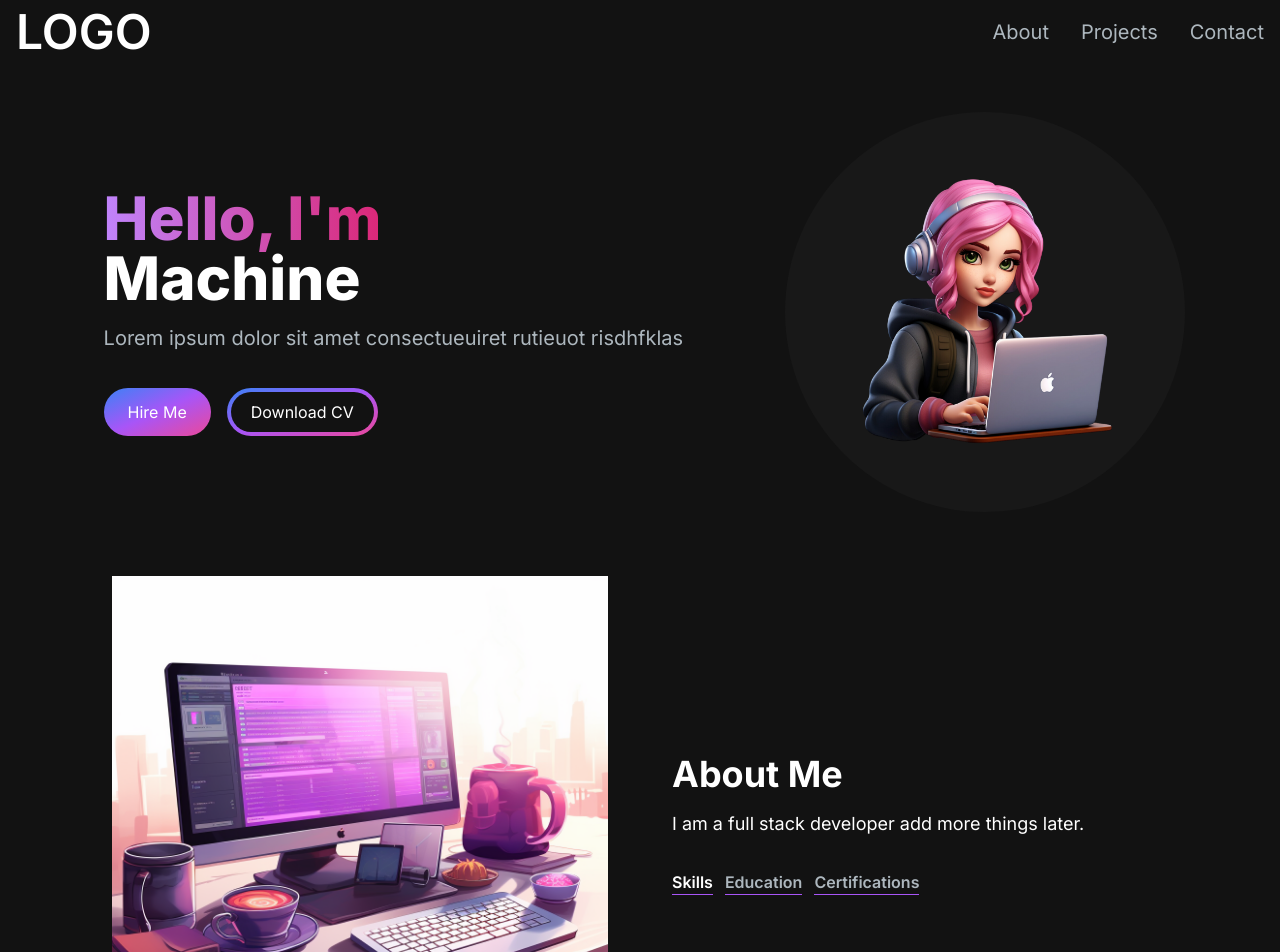
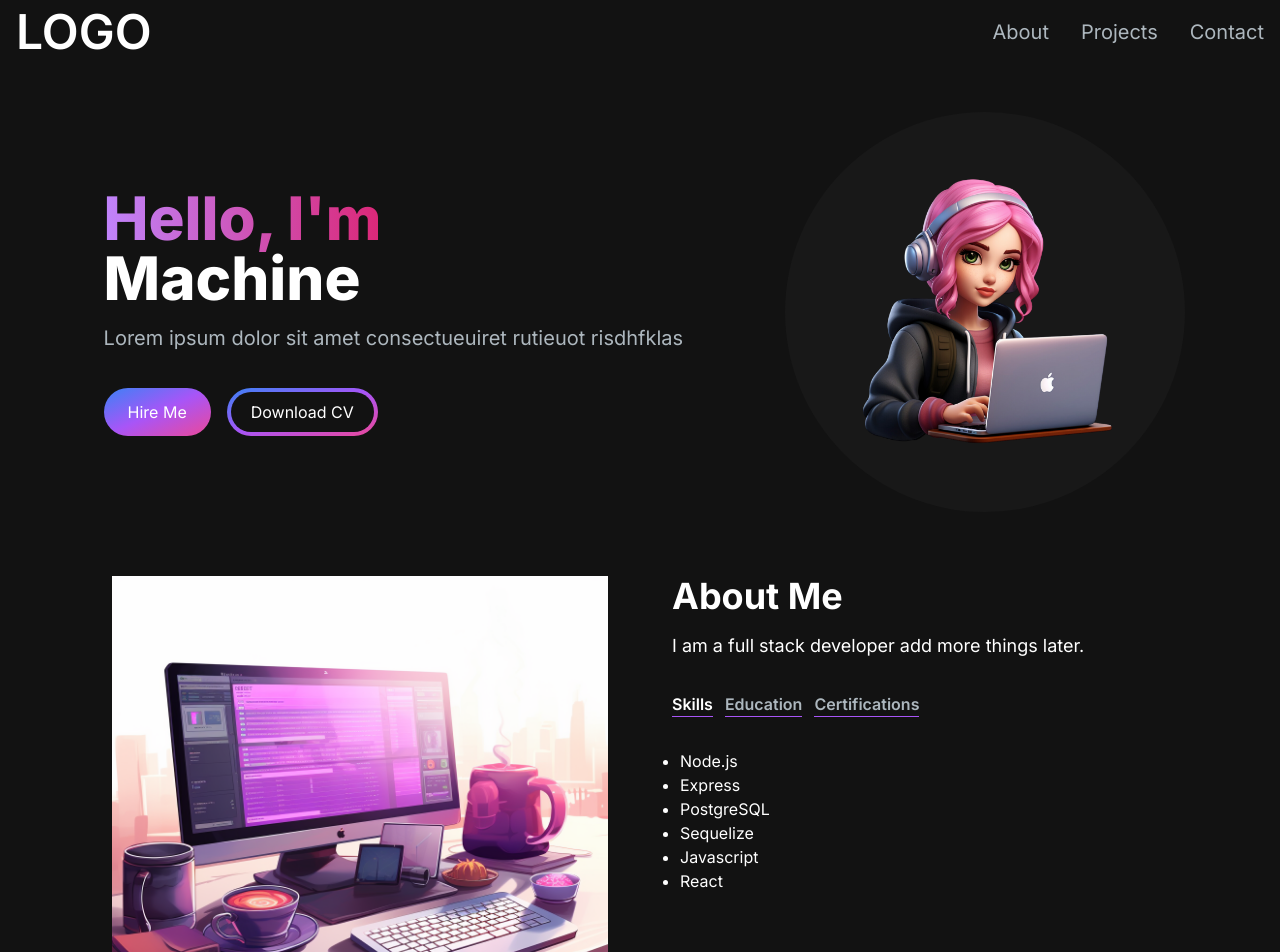
Before and after one commit to JoshCodeAligator/joshua-portfolio-website, a Next.js app: page / in a window 1280 px wide. Shown: the top 952 px of the page. Built offline with nearby package versions, Linux system fonts and the light colour scheme.

Commit message:
Create TAB_DATA variable

```diff
--- a/src/app/components/AboutSection.jsx
+++ b/src/app/components/AboutSection.jsx
@@ -2,6 +2,43 @@
 import React, { useTransition, useState } from "react";
 import Image from "next/image";
 import TabButton from "./TabButton";
+
+const TAB_DATA = [
+  {
+    title: "Skills",
+    id: "skills",
+    content: (
+      <ul className="list-disc pl-2">
+        <li>Node.js</li>
+        <li>Express</li>
+        <li>PostgreSQL</li>
+        <li>Sequelize</li>
+        <li>Javascript</li>
+        <li>React</li>
+      </ul>
+    ),
+  },
+  {
+    title: "Education",
+    id: "education",
+    content: (
+      <ul className="list-disc pl-2">
+        <li>Fullstack Academy of Code</li>
+        <li>University of Calgary</li>
+      </ul>
+    ),
+  },
+  {
+    title: "Certifications",
+    id: "certifications",
+    content: (
+      <ul className="list-disc pl-2">
+        <li>AWS Cloud Practitioner</li>
+        <li>Google Professional Cloud Developer</li>
+      </ul>
+    ),
+  },
+];
 
 const AboutSection = () => {
   const [tab, setTab] = useState("skills");
@@ -16,12 +53,12 @@ const AboutSection = () => {
     <section className="text-white">
       <div className="md:grid md:grid-cols-2 gap-8 items-center py-8 px-4 xl:gap-16 sm:py-16 xl:px-16">
         <Image src="/images/about-image.png" width={500} height={500} />
-        <div>
+        <div className="mt-4 md:mt-0 text-left flex flex-col h-full">
           <h2 className="text-4xl font-bold text-white mb-4">About Me</h2>
           <p className="text-base lg:text-lg">
             I am a full stack developer add more things later.
           </p>
-          <div className="flex flex-row mt-8">
+          <div className="flex flex-row justify-start mt-8">
             <TabButton
               selectTab={() => handleTabChange("skills")}
               active={tab == "skills"}
@@ -44,6 +81,9 @@ const AboutSection = () => {
               Certifications{" "}
             </TabButton>
           </div>
+          <div className="mt-8">
+            {TAB_DATA.find((t) => t.id === tab).content}
+          </div>
         </div>
       </div>
     </section>
```
